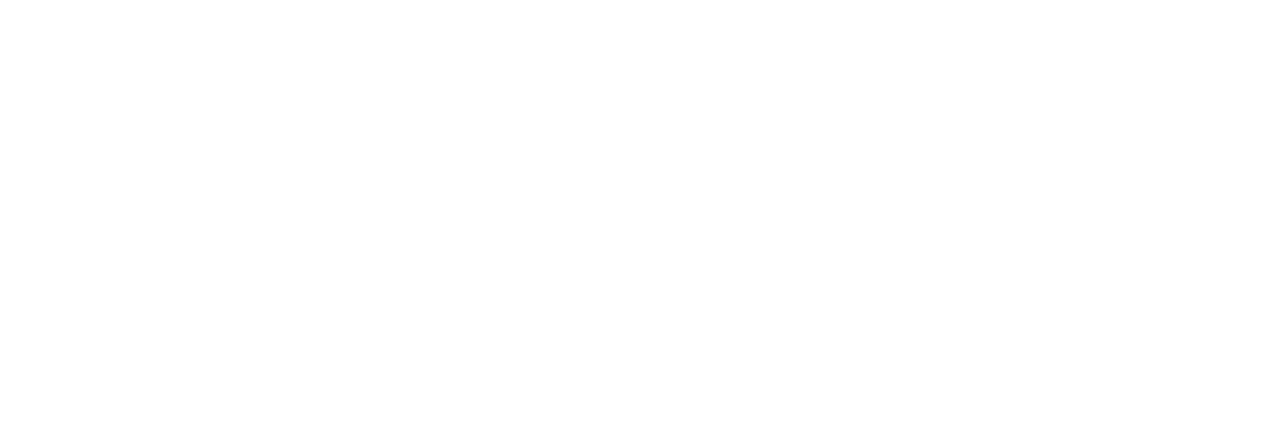
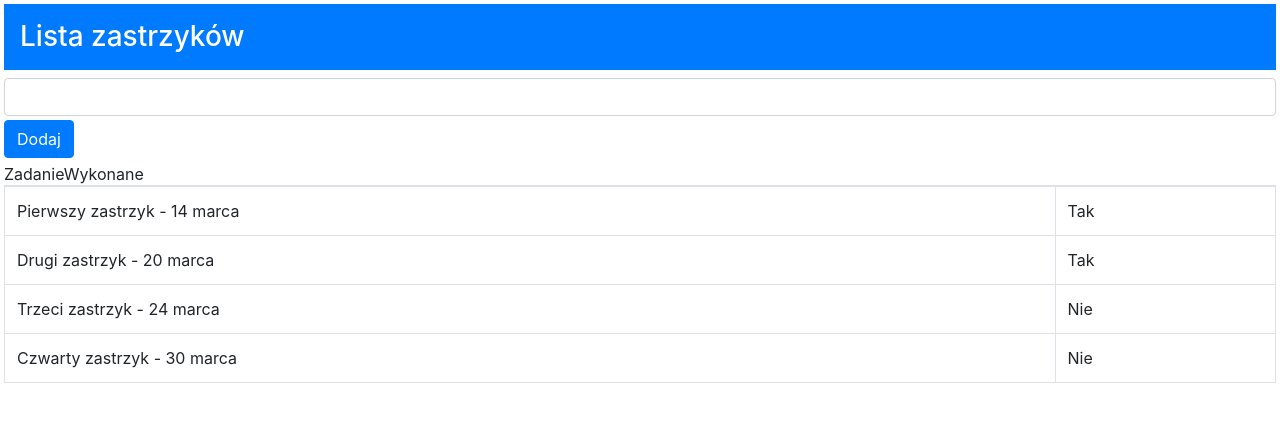
Before and after one commit to AnarchyFoxy/html-css-repetition, a website: page index.html in a window 1280 px wide. Drawn offline with nearby package versions, Linux system fonts and the light colour scheme.

Commit message:
Added content to index.html

```diff
--- a/index.html
+++ b/index.html
@@ -7,7 +7,26 @@
     <title>Injections</title>
     <link href="node_modules/bootstrap/dist/css/bootstrap.min.css" rel="stylesheet" />
 </head>
-<body>
+<body class="m-1">
+    <h3 class="bg-primary text-white p-3">Lista zastrzyków</h3>
+
+    <div class="my-1">
+        <input class="form-control" />
+        <button class="btn btn-primary mt-1">Dodaj</button>
+    </div>
+
+    <table class="table table-stripped table-bordered">
+        <thed>
+            <tr>Zadanie</tr>
+            <tr>Wykonane</tr>
+        </thed>
+        <tbody>
+            <tr><td>Pierwszy zastrzyk - 14 marca</td><td>Tak</td></tr>
+            <tr><td>Drugi zastrzyk - 20 marca</td><td>Tak</td></tr>
+            <tr><td>Trzeci zastrzyk - 24 marca</td><td>Nie</td></tr>
+            <tr><td>Czwarty zastrzyk - 30 marca</td><td>Nie</td></tr>
+        </tbody>
+    </table>
 
 </body>
 </html>
```
